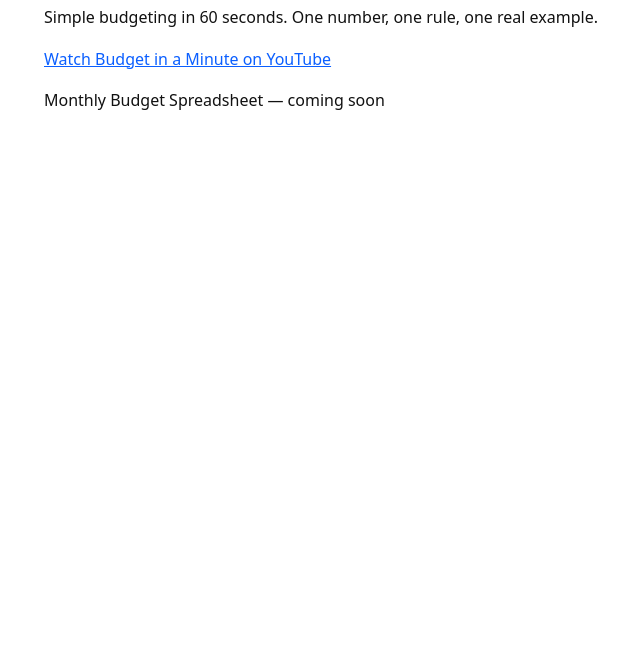
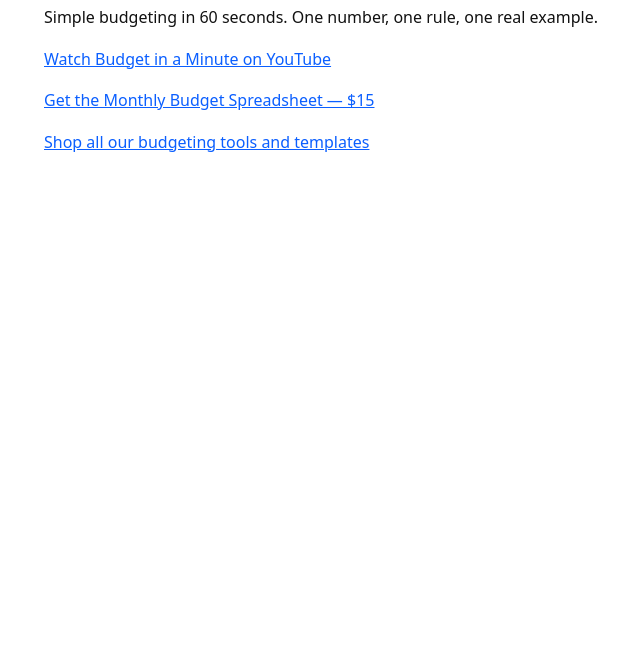
Before and after one commit to youtubefelix123-max/budget-in-a-minute, a plain HTML site: page index.html in a window 1280 px wide. Shown: the part 155-800 px from the top of the page, without its empty margins (276-916 px from the left). Drawn offline with Linux system fonts and the light colour scheme.

Commit message:
Update index.html

```diff
--- a/index.html
+++ b/index.html
@@ -10,6 +10,7 @@
 <h1>Budget in a Minute</h1>
 <p>Simple budgeting in 60 seconds. One number, one rule, one real example.</p>
 <p><a href="https://www.youtube.com/@BudgetInAMinute">Watch Budget in a Minute on YouTube</a></p>
-<p>Monthly Budget Spreadsheet — coming soon</p>
+<p><a href="https://payhip.com/b/g3zCQ">Get the Monthly Budget Spreadsheet — $15</a></p>
+<p><a href="https://payhip.com/BudgetinaMinute">Shop all our budgeting tools and templates</a></p>
 </body>
 </html>
```
